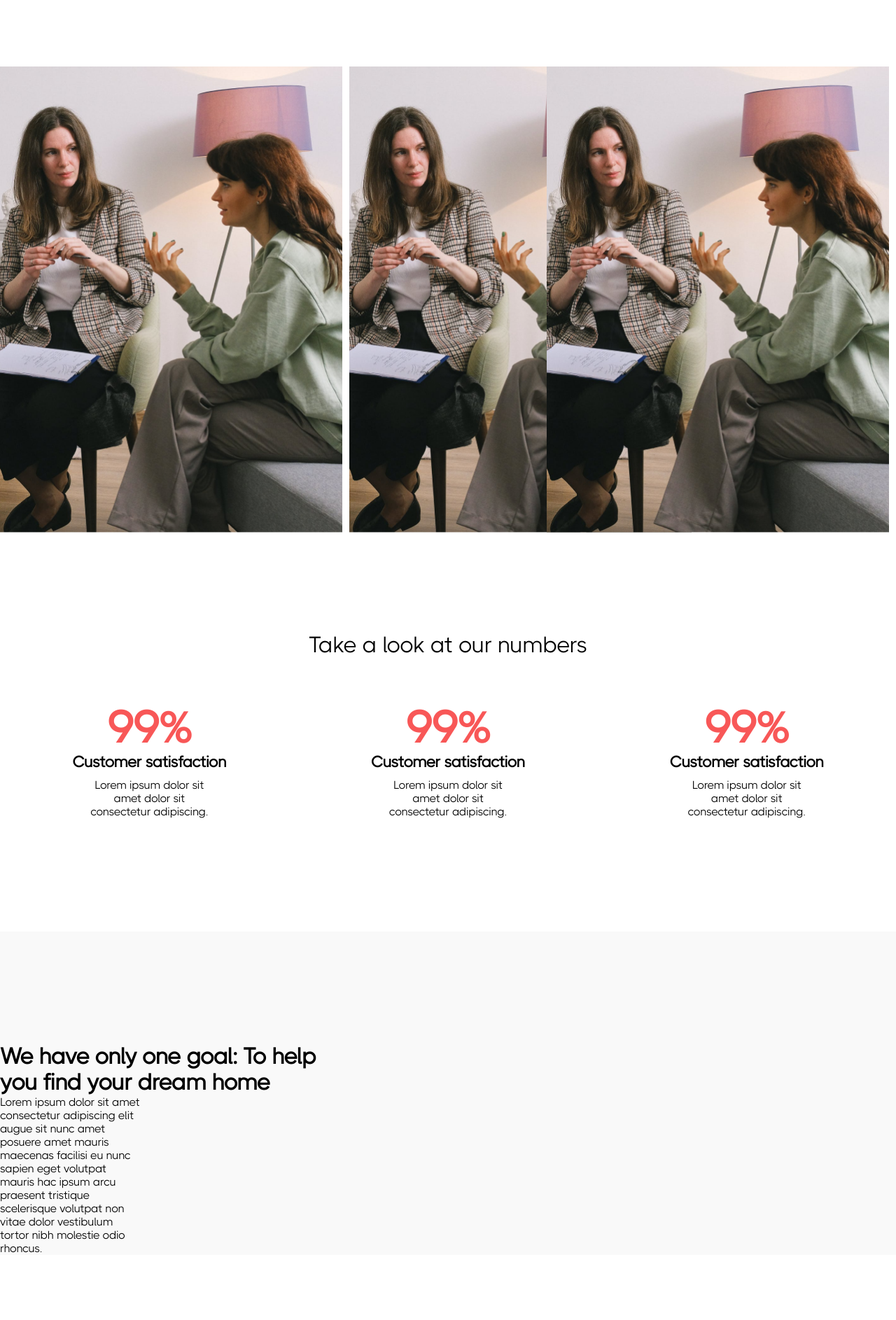
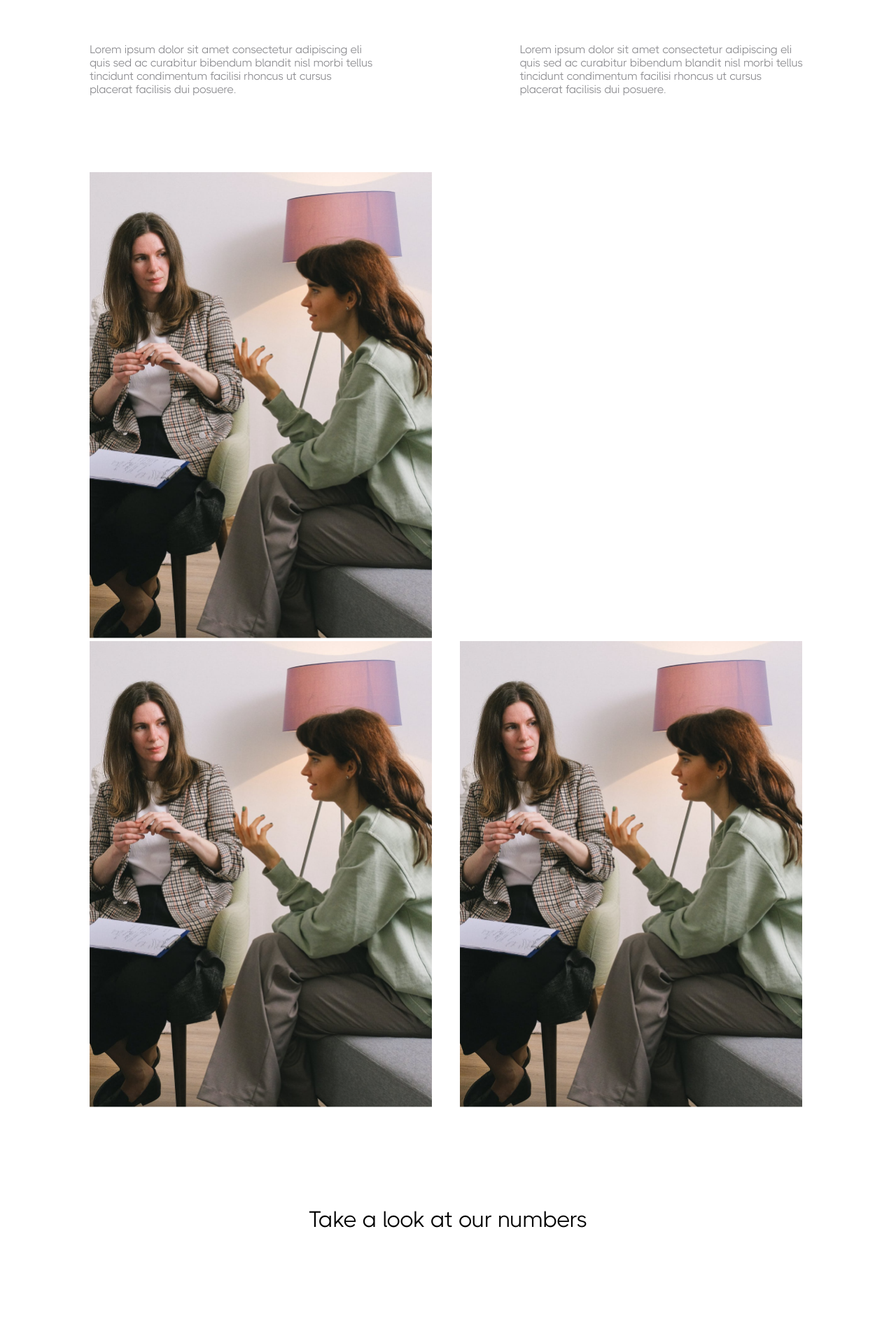
Before and after one commit to ikmean/WH-UI, a React (Create React App) app: page /about in a window 1280 px wide. Shown: the part 274-2160 px from the top of the page at 70% size. Built offline with nearby package versions, Linux system fonts and the light colour scheme.

Commit message:
add: about

```diff
--- a/src/components/aboutUs/AboutUs.tsx
+++ b/src/components/aboutUs/AboutUs.tsx
@@ -1,11 +1,14 @@
-import React from "react";
-import { AboutUsBox } from "./AboutUsBox";
+import React from "react"
+import { AboutUsBox } from "./AboutUsBox"
+import { Wrapper } from "./AboutUsStyles"
 
 export const AboutUs = () => {
   return (
-    <div>
-      <AboutUsBox />
-      {/* <AboutUsBox /> */}
-    </div>
-  );
-};
+    <Wrapper>
+      <div className="container">
+        <AboutUsBox />
+        <AboutUsBox reverse={true} />
+      </div>
+    </Wrapper>
+  )
+}
--- a/src/components/aboutUs/AboutUsBox.tsx
+++ b/src/components/aboutUs/AboutUsBox.tsx
@@ -1,10 +1,17 @@
-import React from "react";
-import { AboutBoxContainer } from "./AboutUsStyles";
+import React from "react"
+import {
+  AboutBoxContainer,
+  Text,
+  ImgWrapper,
+  InfoBox,
+  props,
+} from "./AboutUsStyles"
+import img1 from "../../lib/images/img1.png"
 
-export const AboutUsBox = () => {
+export const AboutUsBox = ({ reverse }: props) => {
   return (
-    <AboutBoxContainer>
-      <div>
+    <AboutBoxContainer reverse={reverse}>
+      <Text>
         <h1>We have only one goal: To help you find your dream home</h1>
         <p>
           Lorem ipsum dolor sit amet consectetur adipiscing elit augue sit nunc
@@ -12,7 +19,14 @@ export const AboutUsBox = () => {
           volutpat mauris hac ipsum arcu praesent tristique scelerisque volutpat
           non vitae dolor vestibulum tortor nibh molestie odio rhoncus.{" "}
         </p>
-      </div>
+      </Text>
+      <ImgWrapper>
+        <img src={img1} alt="img1" width="622.72px" height="598px" />
+        <InfoBox reverse={reverse}>
+          <h2>2,400+</h2>
+          <span>Successful sales</span>
+        </InfoBox>
+      </ImgWrapper>
     </AboutBoxContainer>
-  );
-};
+  )
+}
--- a/src/components/aboutUs/AboutUsStyles.jsx
+++ /dev/null
@@ -1,13 +0,0 @@
-import styled from "styled-components";
-import { colors } from "../../lib/colors";
-
-export const AboutBoxContainer = styled.div`
-  display: flex;
-  justify-content: space-between;
-  background: ${colors.greyDarker};
-  margin-top: 162px;
-  div {
-    width: 40%;
-    padding-top: 160px;
-  }
-`;
--- /dev/null
+++ b/src/components/aboutUs/AboutUsStyles.tsx
@@ -0,0 +1,58 @@
+import styled from "styled-components"
+import { colors } from "../../lib/colors"
+
+export interface props {
+  reverse?: boolean
+}
+export const Wrapper = styled.div`
+  display: flex;
+  justify-content: center;
+  background: ${colors.greyDarker};
+  margin-top: 162px;
+  padding-bottom: 160px;
+`
+
+export const AboutBoxContainer = styled.div<props>`
+  display: flex;
+  justify-content: space-between;
+  flex-direction: ${({ reverse }) => (reverse ? "row-reverse" : "")};
+`
+export const Text = styled.div`
+  width: 40%;
+  h1 {
+    font-size: 32px;
+    line-height: 44px;
+    margin-top: 330px;
+  }
+  p {
+    font-size: 18px;
+    line-height: 30px;
+    color: ${colors.greyText};
+    margin-top: 40px;
+    width: 80%;
+  }
+`
+export const ImgWrapper = styled.div`
+  position: relative;
+  padding-top: 160px;
+  img {
+    border-radius: 12px;
+  }
+`
+export const InfoBox = styled.div<props>`
+  box-shadow: 0px 3px 20px rgba(8, 15, 52, 0.06);
+  border-radius: 26px;
+  padding: 58px 64px 53px 64px;
+  background: white;
+  position: absolute;
+  bottom: 60px;
+  left: ${({ reverse }) => (reverse ? "" : "-100px")};
+  right: ${({ reverse }) => (reverse ? "-100px" : "")};
+  h2 {
+    color: ${colors.secondary};
+    font-size: 63px;
+  }
+  span {
+    font-size: 22px;
+  }
+`
--- a/src/pages/about/About.tsx
+++ b/src/pages/about/About.tsx
@@ -1,13 +1,13 @@
-import React from "react";
-import { AboutContainer, Description } from "./AboutStyles";
-import aboutimg from "../../lib/images/aboutimg.png";
-import { TakeALook } from "../../components/takeALook/TakeALook";
-import { AboutUs } from "../../components/aboutUs/AboutUs";
+import React from "react"
+import { AboutContainer, Description, Images } from "./AboutStyles"
+import aboutimg from "../../lib/images/aboutimg.png"
+import { TakeALook } from "../../components/takeALook/TakeALook"
+import { AboutUs } from "../../components/aboutUs/AboutUs"
 
 function About() {
   return (
     <AboutContainer>
-      <div>
+      <div className="container">
         <h1>About our real estate firm</h1>
         <Description>
           <p>
@@ -21,8 +21,7 @@ function About() {
             facilisi rhoncus ut cursus placerat facilisis dui posuere.
           </p>
         </Description>
-
-        <div>
+        <Images>
           <img
             src={aboutimg}
             alt="aboutimg"
@@ -41,12 +40,12 @@ function About() {
             width="489.01px"
             height="666.16px"
           />
-        </div>
+        </Images>
       </div>
       <TakeALook />
       <AboutUs />
     </AboutContainer>
-  );
+  )
 }
 
-export default About;
+export default About
--- a/src/pages/about/AboutStyles.jsx
+++ /dev/null
@@ -1,20 +0,0 @@
-import styled from "styled-components";
-
-export const AboutContainer = styled.div`
-  p {
-    width: 40%;
-  }
-  img {
-    margin-right: 10px;
-    &:last-child {
-      position: absolute;
-      right: 0;
-    }
-  }
-`;
-export const Description = styled.div`
-  display: flex;
-  justify-content: space-between;
-  margin-top: 52px;
-  margin-bottom: 109px;
-`;
--- /dev/null
+++ b/src/pages/about/AboutStyles.tsx
@@ -0,0 +1,30 @@
+import styled from "styled-components"
+import { colors } from "../../lib/colors"
+
+export const AboutContainer = styled.div`
+  display: flex;
+  flex-direction: column;
+  align-items: center;
+  h1 {
+    margin-top: 113px;
+    font-size: 48px;
+  }
+  p {
+    width: 40%;
+    color: ${colors.greyText};
+  }
+`
+export const Images = styled.div`
+  img {
+    margin-right: 40px;
+    &:last-child {
+      position: absolute;
+    }
+  }
+`
+export const Description = styled.div`
+  display: flex;
+  justify-content: space-between;
+  margin-top: 52px;
+  margin-bottom: 109px;
+`
```
